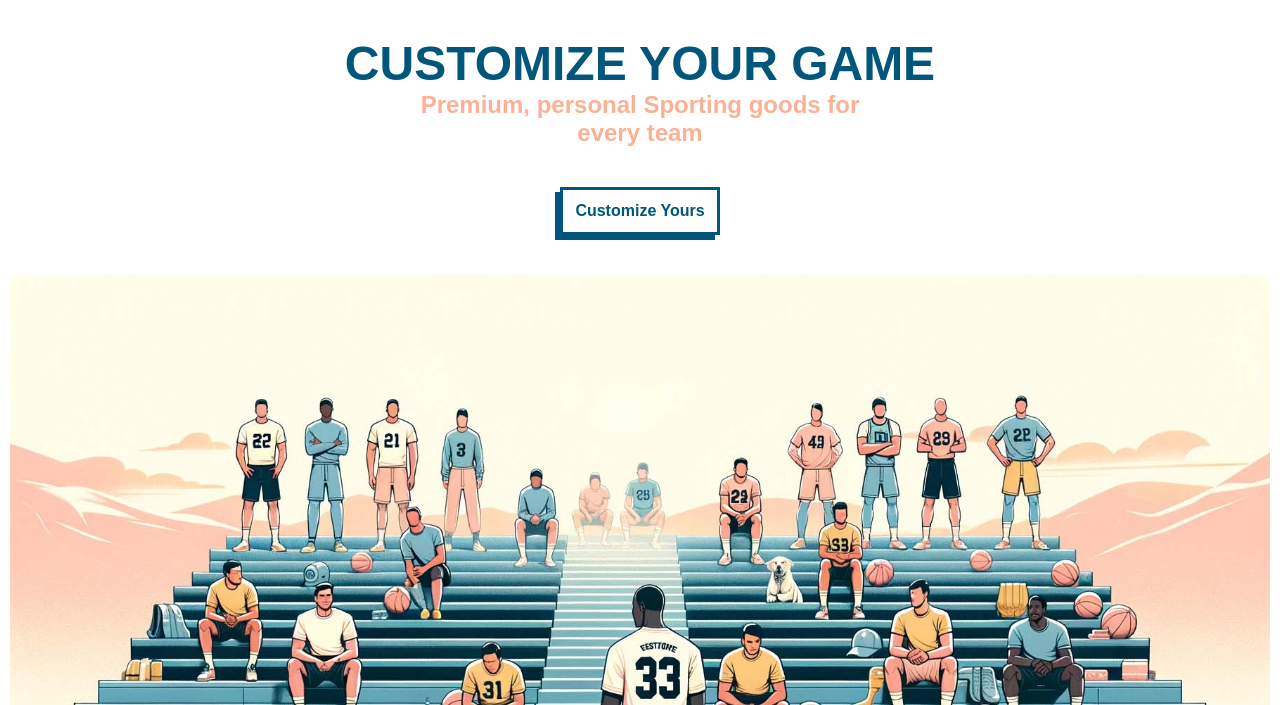
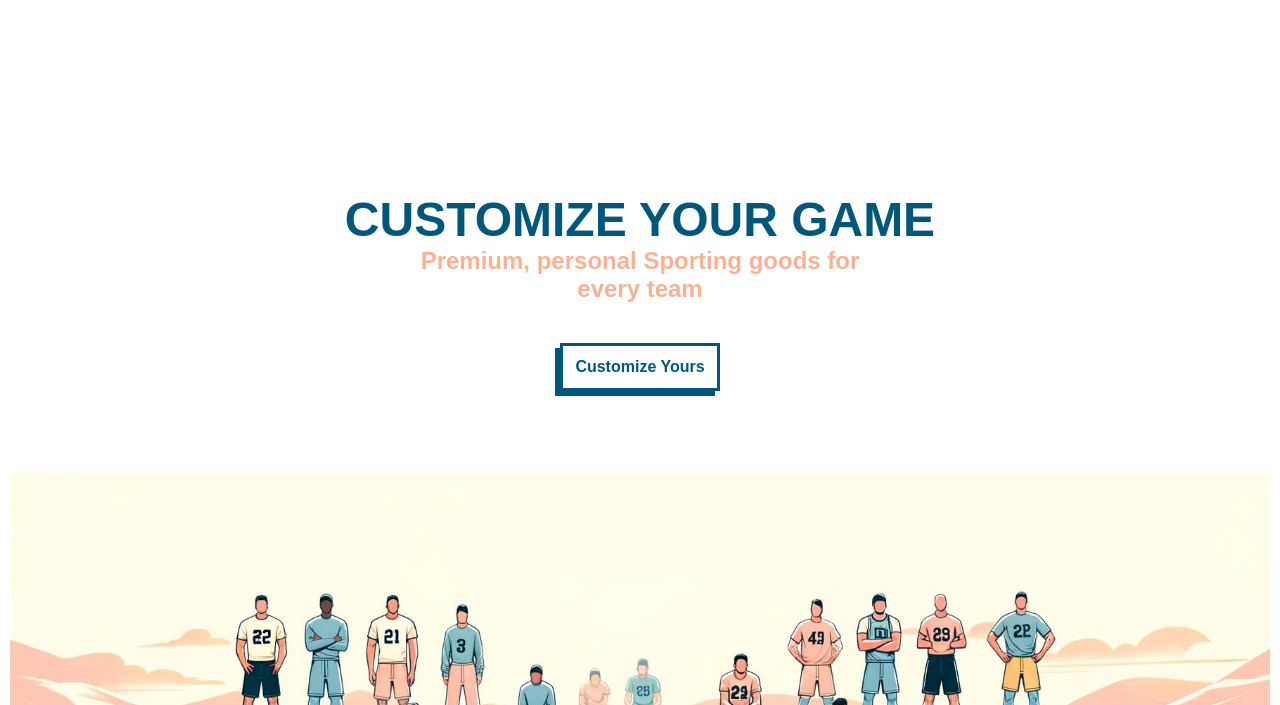
Before and after one commit to dawooddilawar/verve-supply, a plain HTML site: page index.html in a window 1280 px wide. Shown: the part 95-800 px from the top of the page. Drawn offline with Linux system fonts and the light colour scheme; a web font is replaced by a local one.

Commit message:
- fix missing </div> - adjust hero-image spacing

```diff
--- a/index.css
+++ b/index.css
@@ -4,6 +4,10 @@
 
 body {
 	font-family: 'Bai Jamjuree', sans-serif;
+}
+
+.wrapper {
+	margin: 40px;
 }
 
 .navbar {
@@ -49,9 +53,11 @@ body {
 }
 
 .hero__title {
+	height: 395px;
 	display: flex;
 	flex-direction: column;
 	align-items: center;
+	justify-content: end;
 }
 
 .hero__heading {
@@ -66,15 +72,8 @@ body {
 	text-align: center;
 }
 
-.hero__image__container {
-	margin-top: 40px;
-	display: flex;
-	flex-direction: column;
-	align-items: center;
-	gap: 40px;
-}
-
 .hero__image {
+	margin: 40px 0;
 	max-width: 1260px;
 }
 
--- a/index.html
+++ b/index.html
@@ -25,9 +25,9 @@
 			<div class="hero__title">
 				<h2 class="hero__heading">CUSTOMIZE YOUR GAME</h2>
 				<h3 class="hero__subheading">Premium, personal Sporting goods for every team</h3>
+				<a href="https://forms.gle/fid8boxaFhkWswhu6" target="_blank" class="navbar__cta wrapper">Customize Yours</a>
 			</div>
 			<div class="hero__image__container">
-				<a href="https://forms.gle/fid8boxaFhkWswhu6" target="_blank" class="navbar__cta">Customize Yours</a>
 				<img src="images/hero-image.jpg" class="hero__image">
 			</div>
 		</div>
@@ -83,6 +83,7 @@
 
 				</div>
 		</div>
+		</div>
 		<div class="main-page__text">
 			Verve Supply offers a wide range of sporting goods, from custom jerseys to combat gloves and pickle-ball rackets, trusted by athletes in both amateur and professional settings.
 		</div>
@@ -94,6 +95,5 @@
 		<h2 class="footer__email">order@vervesupply.com</h2>
 		<h2 class="footer__number">+1 000 000-000</h2>
 	</div>
-	</div>
 </body>
 </html>
```
